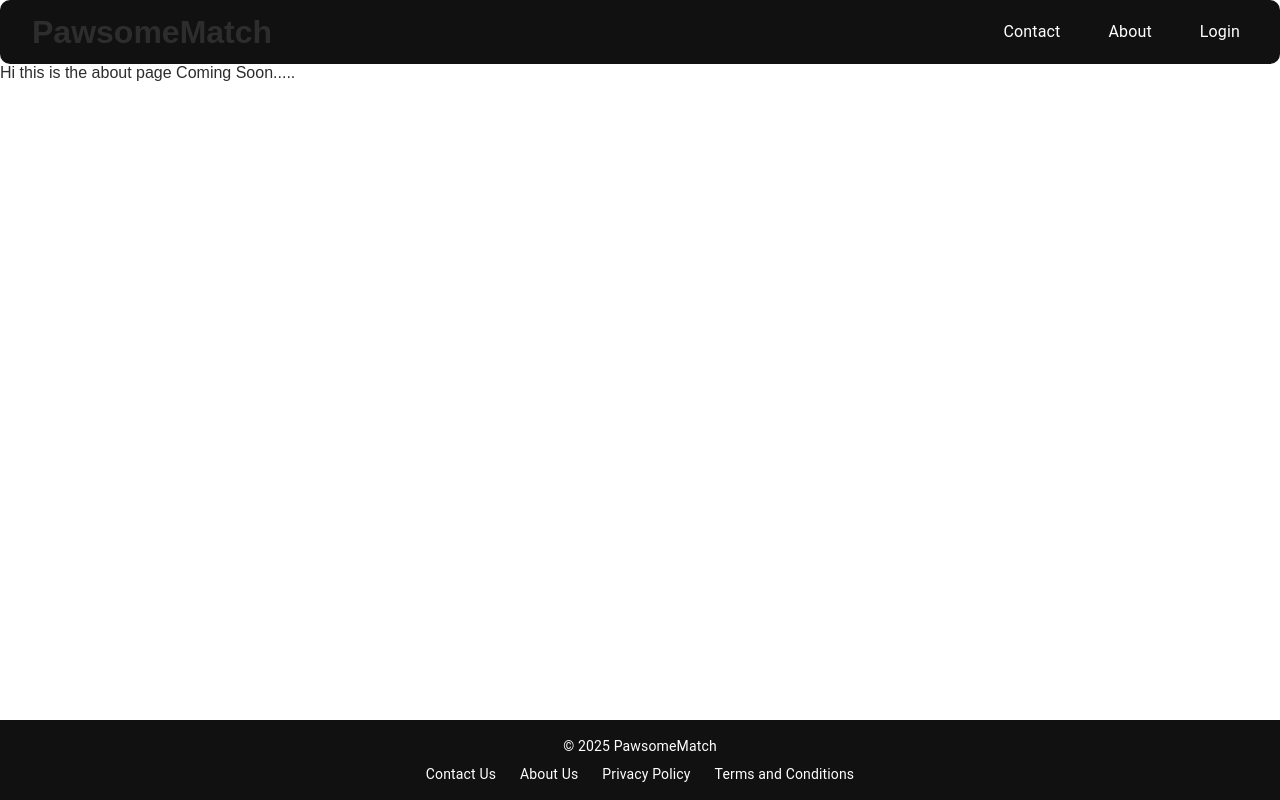
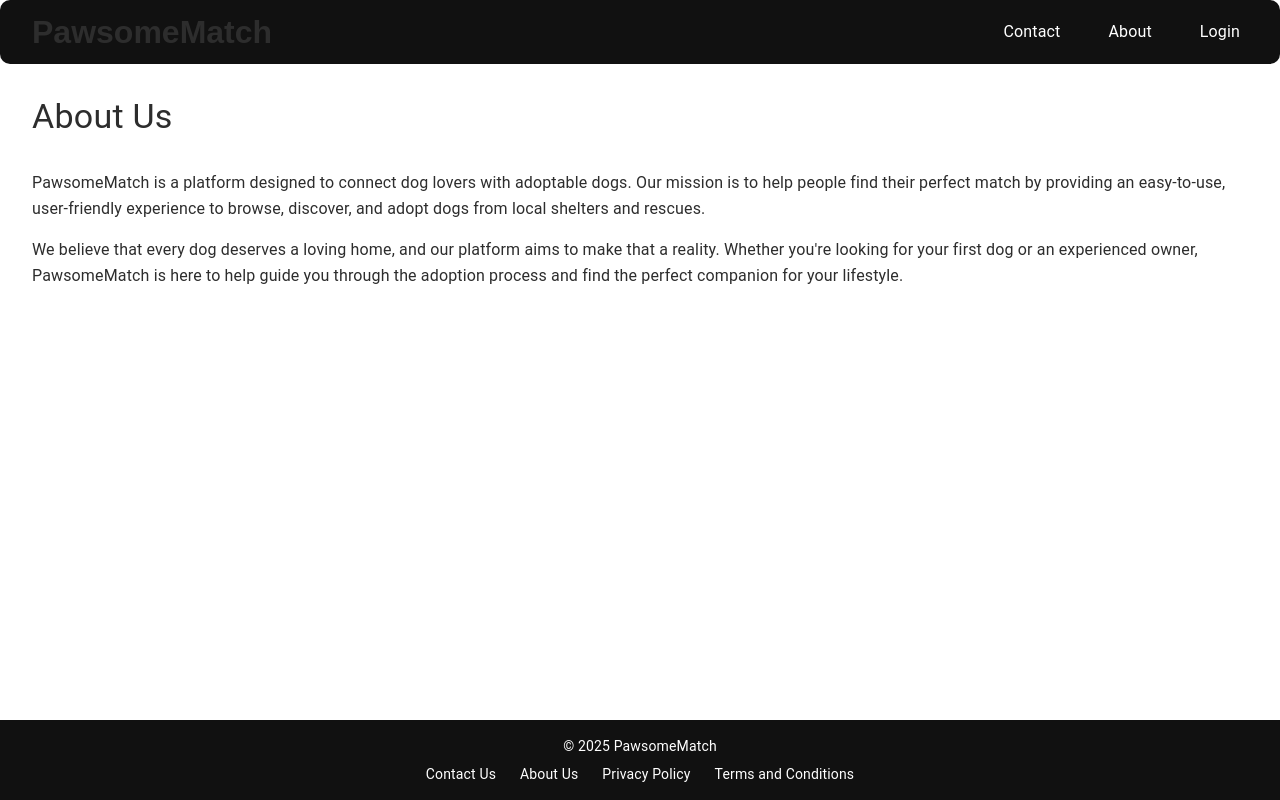
Before and after one commit to Andrew-h13/pawsome, a Next.js app: page /about in a window 1280 px wide. Built offline with nearby package versions, Linux system fonts and the light colour scheme.

Commit message:
testing google map api

```diff
--- a/src/app/about/page.tsx
+++ b/src/app/about/page.tsx
@@ -1,6 +1,6 @@
 import Footer from "@/layouts/ui/footer";
 import Navbar from "@/layouts/ui/navbar";
-import { Box } from "@mui/material";
+import { Box, Typography, Stack } from "@mui/material";
 
 export default function About() {
   return (
@@ -13,8 +13,36 @@ export default function About() {
         }}
       >
         <Navbar />
-        <p>Hi this is the about page Coming Soon.....</p>
-        <Box sx={{ flex: 1 }} /> <Footer />
+
+        <Box
+          sx={{
+            padding: "2rem",
+            flex: 1,
+          }}
+        >
+          <Typography variant="h4" sx={{ marginBottom: "2rem" }}>
+            About Us
+          </Typography>
+
+          <Stack spacing={2}>
+            <Typography variant="body1" sx={{ lineHeight: 1.6 }}>
+              PawsomeMatch is a platform designed to connect dog lovers with
+              adoptable dogs. Our mission is to help people find their perfect
+              match by providing an easy-to-use, user-friendly experience to
+              browse, discover, and adopt dogs from local shelters and rescues.
+            </Typography>
+
+            <Typography variant="body1" sx={{ lineHeight: 1.6 }}>
+              We believe that every dog deserves a loving home, and our platform
+              aims to make that a reality. Whether you're looking for your first
+              dog or an experienced owner, PawsomeMatch is here to help guide
+              you through the adoption process and find the perfect companion
+              for your lifestyle.
+            </Typography>
+          </Stack>
+        </Box>
+
+        <Footer />
       </Box>
     </>
   );
```
Also changed, not shown: src/app/contact/page.tsx (+75 -3 lines), src/layouts/ui/dogList.tsx (+3 -4 lines).
